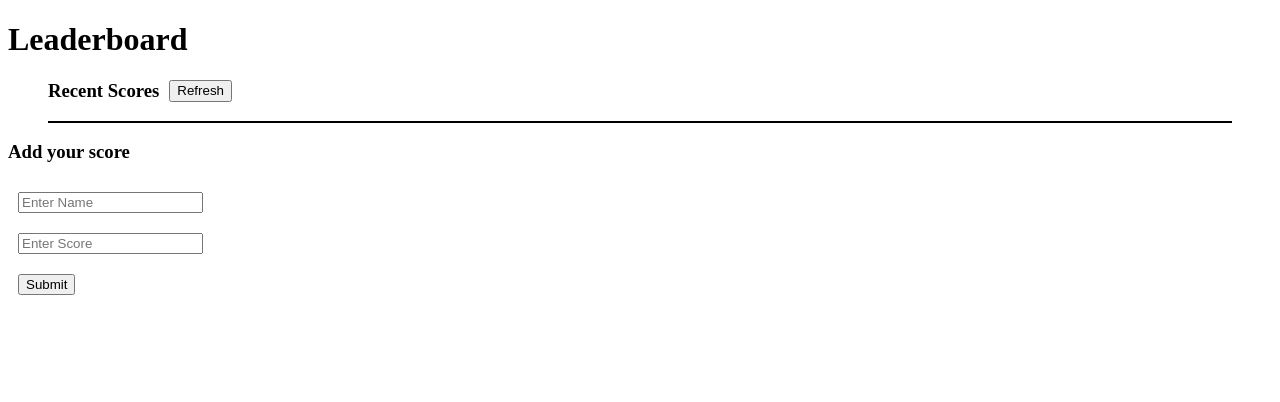
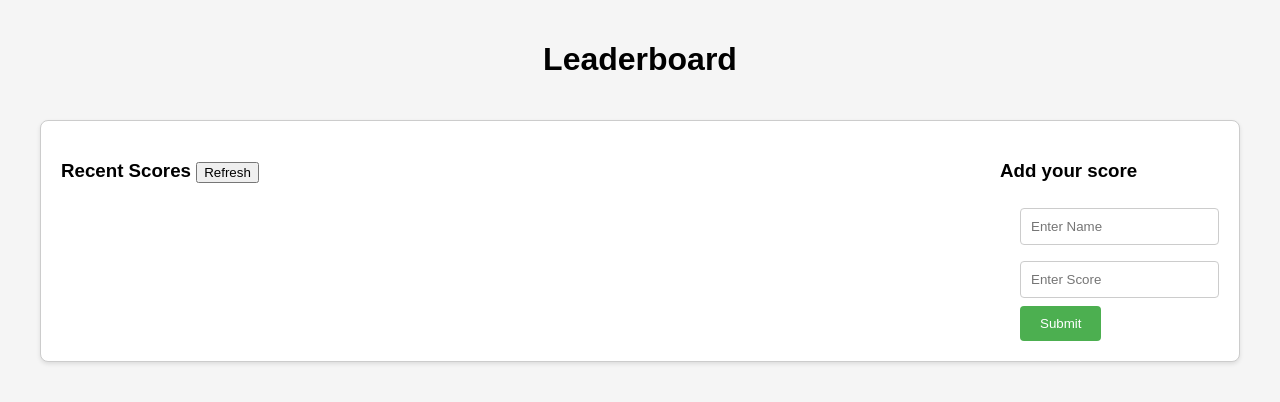
Before and after one commit to Armynerh/leaderboard-project, a website built with webpack: page src/index.html in a window 1280 px wide. Built offline with nearby package versions, Linux system fonts and the light colour scheme; no server answers.

Commit message:
modify styling for leaderboard

```diff
--- a/src/style.css
+++ b/src/style.css
@@ -1,34 +1,71 @@
-table {
-  border-collapse: collapse;
-  width: 100%;
+body {
+  font-family: Arial, sans-serif;
+  margin: 0;
+  padding: 0;
+  background-color: #f5f5f5;
 }
 
-.th1 {
+h1 {
+  text-align: center;
+  padding: 20px;
+}
+
+.score-container {
+  display: flex;
+  justify-content: space-between;
+  margin: 20px 40px;
+  padding: 20px;
+  background-color: #fff;
+  border: 1px solid #ccc;
+  border-radius: 8px;
+  box-shadow: 0 2px 4px rgba(0, 0, 0, 0.1);
+}
+
+.recent-scores {
+  flex: 1;
+  padding-right: 20px;
+}
+
+#leaderboardTable {
+  width: 100%;
+  border-collapse: collapse;
+}
+
+#leaderboardTable th,
+#leaderboardTable td {
+  border: 1px solid #ddd;
+  padding: 8px;
+  text-align: left;
+}
+
+#leaderboardTable th {
   background-color: #f2f2f2;
 }
 
-button {
-  margin-left: 10px;
+#leaderboardForm {
+  flex: 1;
+  padding-left: 20px;
 }
 
-.score-table,
-h3 {
-  display: flex;
+input[type="text"],
+input[type="number"] {
+  width: 100%;
+  padding: 10px;
+  margin: 8px 0;
+  border: 1px solid #ccc;
+  border-radius: 4px;
+  box-sizing: border-box;
 }
 
-.recent-scores {
-  margin: 0 40px;
+input[type="submit"] {
+  background-color: #4caf50;
+  color: white;
+  border: none;
+  padding: 10px 20px;
+  border-radius: 4px;
+  cursor: pointer;
 }
 
-input {
-  margin: 10px;
+input[type="submit"]:hover {
+  background-color: #45a049;
 }
-
-#leaderboardTable {
-  border: 1px solid black;
-}
-
-#submit-btn {
-  display: flex;
-  justify-content: flex-end;
-}
```
